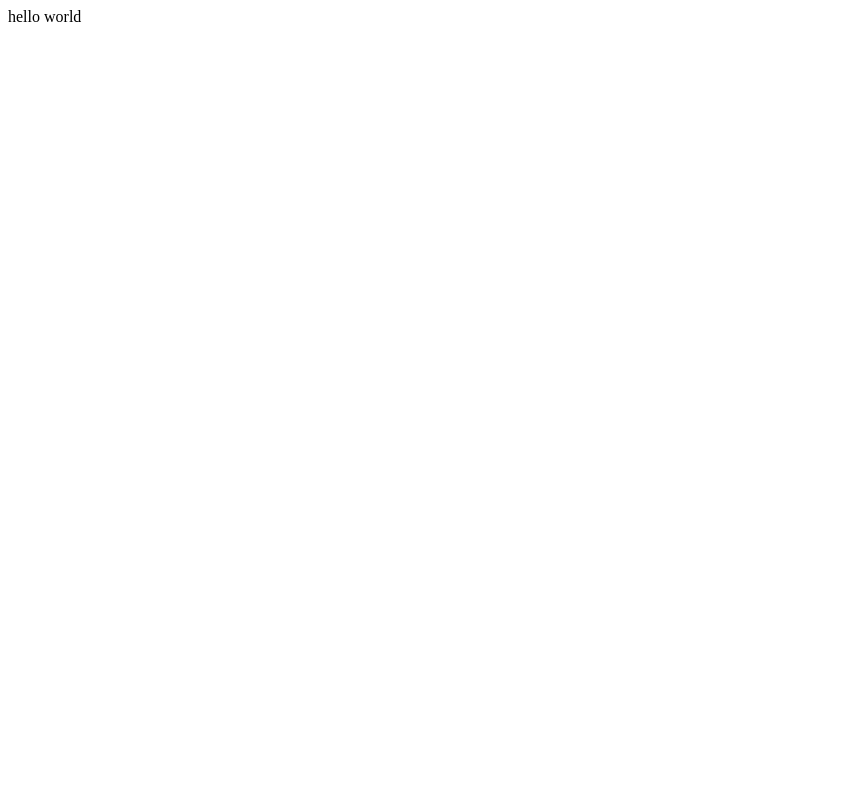
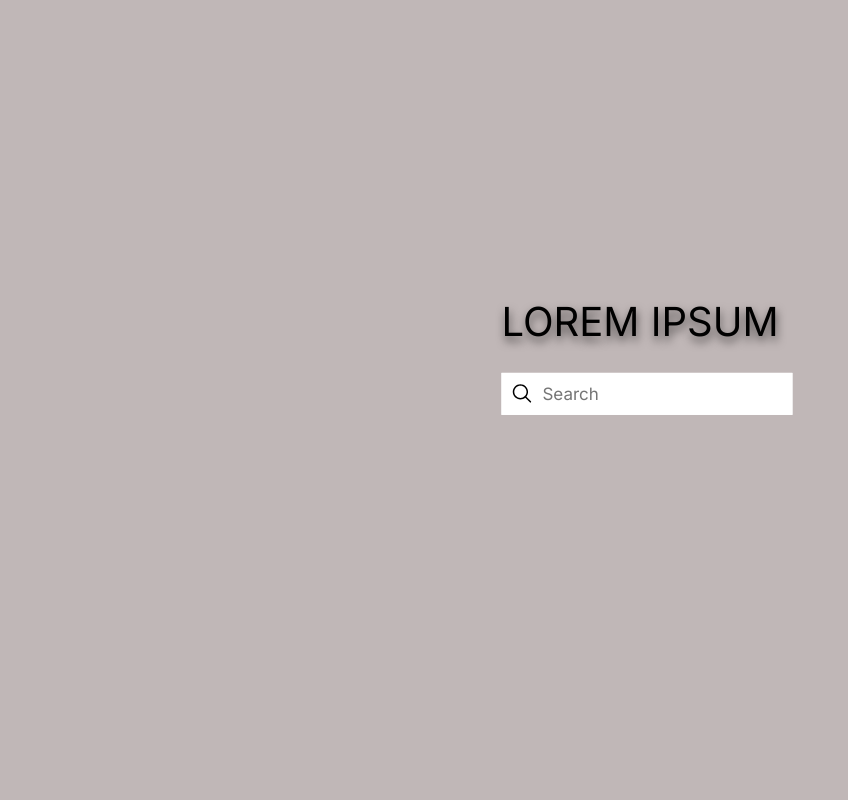
Before and after one commit to Good1Cheese/ChinDin, a PHP site: page / in a window 1280 px wide. Before the commit the part shown is almost empty. Shown: the whole page, without its empty margins (0-848 px from the left). Run offline with PHP 8.4, Linux system fonts and the light colour scheme.

Commit message:
:sparkles: Added ugly design

```diff
--- a/htdocs/index.php
+++ b/htdocs/index.php
@@ -1 +1,23 @@
-<?php echo "hello world"; ?>
+<!DOCTYPE html>
+<html>
+<head>
+    <title>ChinDin</title>
+    <meta charset="utf-8">
+    <meta http-equiv="X-UA-Compatible" content="IE=edge">
+
+    <link rel="preconnect" href="https://fonts.googleapis.com">
+    <link rel="preconnect" href="https://fonts.gstatic.com" crossorigin>
+    <link href="https://fonts.googleapis.com/css2?family=Inter&display=swap" rel="stylesheet">
+
+    <meta name="viewport" content="width=device-width, initial-scale=1">
+    <link rel="stylesheet" type="text/css" media="screen" href="main.css">
+</head>
+<body>
+    <main>
+        <h1 class="title">Lorem ipsum</h1>
+        <div class="search">
+            <input class="search-bar" type="search" placeholder="Search">
+        </div>
+    </main>
+</body>
+</html>
--- /dev/null
+++ b/htdocs/main.css
@@ -0,0 +1,37 @@
+body {
+    background: #C0B7B7;
+}
+
+main {
+    position: absolute;
+    top: 50%;
+    left: 50%;
+    transform: translate(-50%, -90%);
+}
+
+.title {
+    font-family: "Inter", sans-serif;
+    font-weight: 400;
+    font-size: 40px;
+    text-transform: uppercase;
+    word-wrap: break-word;
+    text-shadow: 1px 5px 10px rgba(0, 0, 0, 0.6);
+}
+
+.search {
+    width: 260px;
+}
+
+.search-bar {
+    color: rgba(60, 60, 67, 0.60);
+    font-size: 17px;
+    font-family: Inter;
+    font-weight: 400;
+    line-height: 22px;
+    border: 1px solid white;
+    padding: 9px 4px 9px 40px;
+    background-size: 8%;
+    background-image: url("images/search.svg");
+    background-position: 3% 50%;
+    background-repeat: no-repeat;
+}
```
Also changed, not shown: htdocs/images/search.svg (added).
